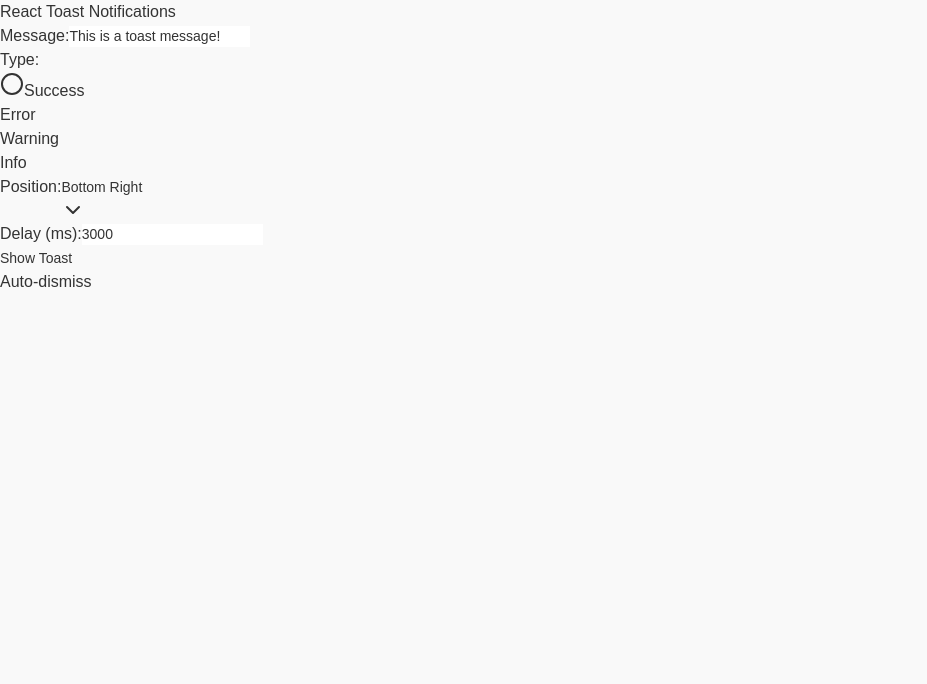
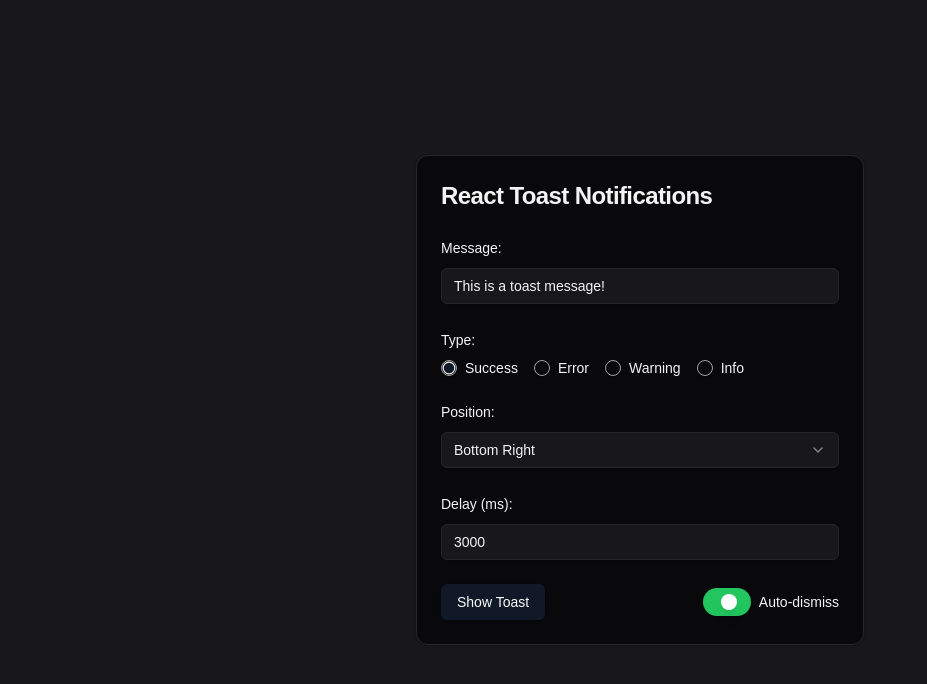
Before and after one commit to franky2003/toast-notification-system, a React (Vite) app: page / in a window 1280 px wide. Shown: the top 684 px of the page, without its empty margins (0-927 px from the left). Built offline with nearby package versions, Linux system fonts and the light colour scheme.

Commit message:
Fixed Config Files

```diff
--- a/tailwind.config.js
+++ b/tailwind.config.js
@@ -1,61 +1,62 @@
+import tailwindcssAnimate from "tailwindcss-animate";
+
 /** @type {import('tailwindcss').Config} */
-module.exports = {
+export default {
 darkMode: ["class"],
 content: [
-    "./app/**/*.{js,ts,jsx,tsx}",
-    "./pages/**/*.{js,ts,jsx,tsx}",
-    "./components/**/*.{js,ts,jsx,tsx}",
+ "./index.html",
+    "./src/**/*.{js,ts,jsx,tsx}",
 ],
 theme: {
 extend: {
 borderRadius: {
-  			lg: 'var(--radius)',
-  			md: 'calc(var(--radius) - 2px)',
-  			sm: 'calc(var(--radius) - 4px)'
+lg: "var(--radius)",
+md: "calc(var(--radius) - 2px)",
+sm: "calc(var(--radius) - 4px)",
 },
 colors: {
-  			background: 'hsl(var(--background))',
-  			foreground: 'hsl(var(--foreground))',
+background: "hsl(var(--background))",
+foreground: "hsl(var(--foreground))",
 card: {
-  				DEFAULT: 'hsl(var(--card))',
-  				foreground: 'hsl(var(--card-foreground))'
+DEFAULT: "hsl(var(--card))",
+foreground: "hsl(var(--card-foreground))",
 },
 popover: {
-  				DEFAULT: 'hsl(var(--popover))',
-  				foreground: 'hsl(var(--popover-foreground))'
+DEFAULT: "hsl(var(--popover))",
+foreground: "hsl(var(--popover-foreground))",
 },
 primary: {
-  				DEFAULT: 'hsl(var(--primary))',
-  				foreground: 'hsl(var(--primary-foreground))'
+DEFAULT: "hsl(var(--primary))",
+foreground: "hsl(var(--primary-foreground))",
 },
 secondary: {
-  				DEFAULT: 'hsl(var(--secondary))',
-  				foreground: 'hsl(var(--secondary-foreground))'
+DEFAULT: "hsl(var(--secondary))",
+foreground: "hsl(var(--secondary-foreground))",
 },
 muted: {
-  				DEFAULT: 'hsl(var(--muted))',
-  				foreground: 'hsl(var(--muted-foreground))'
+DEFAULT: "hsl(var(--muted))",
+foreground: "hsl(var(--muted-foreground))",
 },
 accent: {
-  				DEFAULT: 'hsl(var(--accent))',
-  				foreground: 'hsl(var(--accent-foreground))'
+DEFAULT: "hsl(var(--accent))",
+foreground: "hsl(var(--accent-foreground))",
 },
 destructive: {
-  				DEFAULT: 'hsl(var(--destructive))',
-  				foreground: 'hsl(var(--destructive-foreground))'
+DEFAULT: "hsl(var(--destructive))",
+foreground: "hsl(var(--destructive-foreground))",
 },
-  			border: 'hsl(var(--border))',
-  			input: 'hsl(var(--input))',
-  			ring: 'hsl(var(--ring))',
+border: "hsl(var(--border))",
+input: "hsl(var(--input))",
+ring: "hsl(var(--ring))",
 chart: {
-  				'1': 'hsl(var(--chart-1))',
-  				'2': 'hsl(var(--chart-2))',
-  				'3': 'hsl(var(--chart-3))',
-  				'4': 'hsl(var(--chart-4))',
-  				'5': 'hsl(var(--chart-5))'
-  			}
-  		}
-  	}
+"1": "hsl(var(--chart-1))",
+"2": "hsl(var(--chart-2))",
+"3": "hsl(var(--chart-3))",
+"4": "hsl(var(--chart-4))",
+"5": "hsl(var(--chart-5))",
 },
-  plugins: [require("tailwindcss-animate")],
+},
+},
+},
+plugins: [tailwindcssAnimate],
 };
--- a/vite.config.js
+++ b/vite.config.js
@@ -1,12 +1,17 @@
-import { defineConfig } from 'vite'
-import react from '@vitejs/plugin-react'
-import path from "path"
+import { defineConfig } from 'vite';
+import react from '@vitejs/plugin-react';
+import path from 'path';
+import { fileURLToPath } from 'url';
+
+
+const __dirname = path.dirname(fileURLToPath(import.meta.url));
 
 // https://vite.dev/config/
 export default defineConfig({
-  plugins: [react()], resolve: {
+  plugins: [react()],
+  resolve: {
     alias: {
       "@": path.resolve(__dirname, "./src"),
     },
   },
-})
+});
```
Lines whose indentation alone changed are shown as unchanged.
